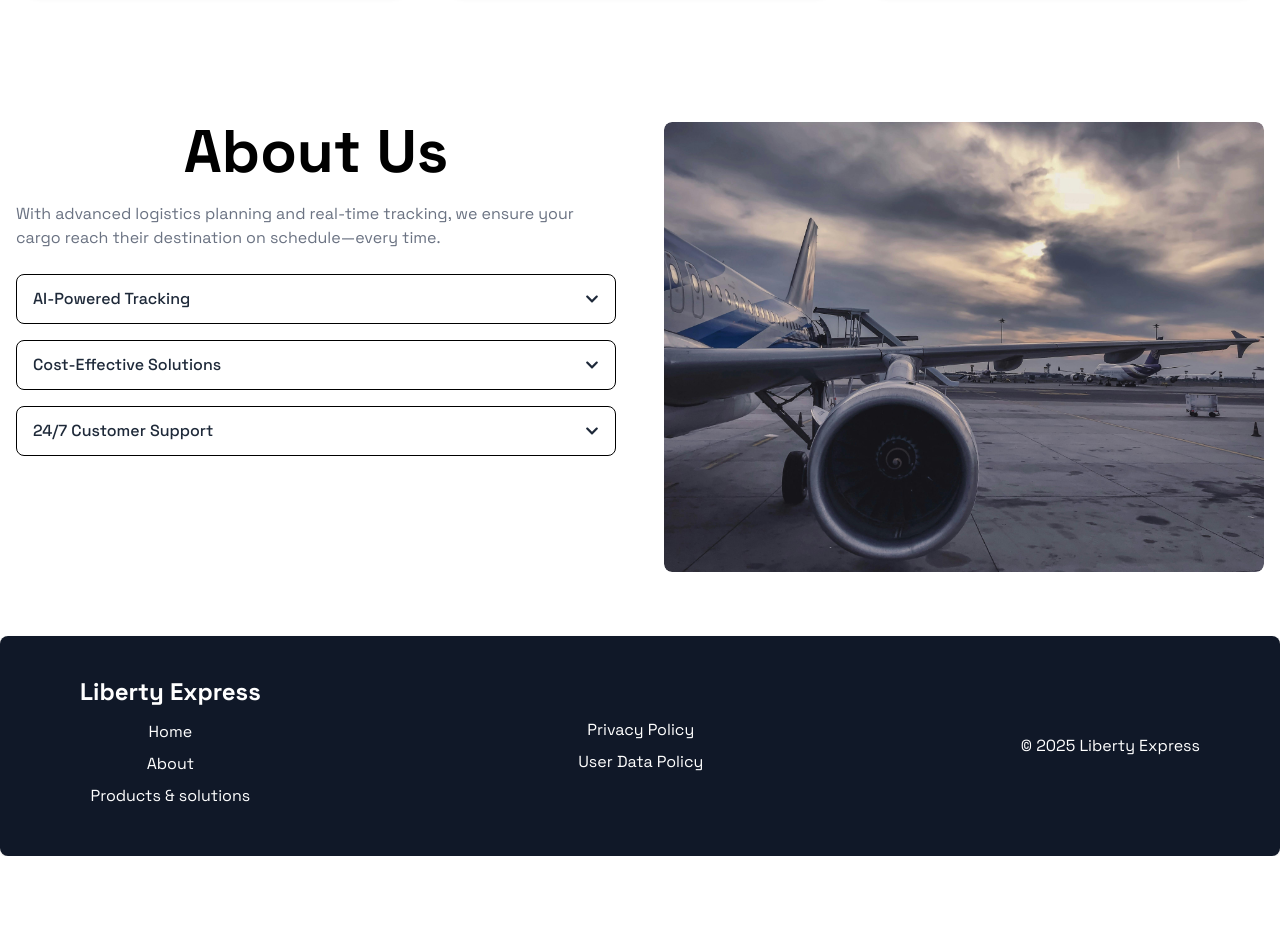
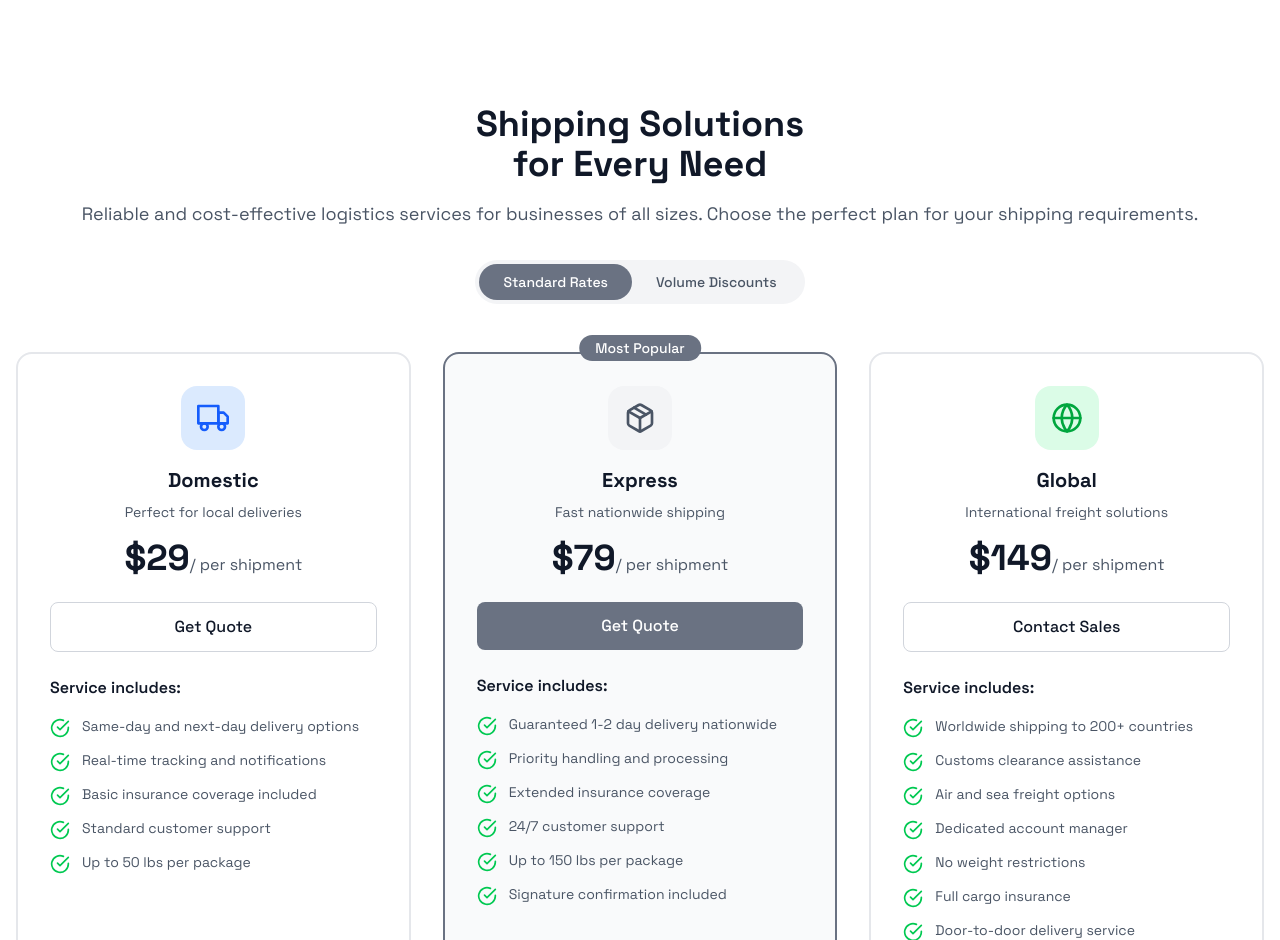
Before and after one commit to Nabothdaniel/liberty-express-logistics, a React (Vite) app: page / in a window 1280 px wide. Shown: the part 1860-2800 px from the top of the page. Before the commit the page ends 2716 px from the top, so only its background shows below. Built offline with nearby package versions, Linux system fonts and the light colour scheme.

Commit message:
login and signup completed

```diff
--- a/src/components/landingPage/About.jsx
+++ b/src/components/landingPage/About.jsx
@@ -28,20 +28,25 @@ export default function About() {
   };
 
   return (
-    <section className="py-16 bg-white">
-      <div className="max-w-7xl mx-auto px-4 grid md:grid-cols-2 gap-12 items-start">
+    <section className="py-20 bg-white">
+      <div className="max-w-7xl mx-auto px-4 grid md:grid-cols-2 gap-20 items-center">
         {/* Left: Accordion */}
-        <div>
-            <h1 className='text-4xl md:text-6xl text-center font-bold mb-5'>About Us</h1>
-          <p className="text-gray-500 mb-6 max-w-7xl">
-            With advanced logistics planning and real-time tracking, we ensure your cargo reach their destination on schedule—every time.
+        <div className="max-w-2xl">
+          <h2 className="text-4xl md:text-5xl font-bold text-gray-900 mb-6 leading-tight">
+            About <span className="text-blue-600">Liberty Express</span>
+          </h2>
+          <p className="text-lg text-gray-600 mb-8 leading-relaxed">
+            We specialize in seamless logistics solutions that ensure your shipments reach their destination safely, efficiently, and on time—every time.
           </p>
-          <div className="space-y-4">
+          <div className="space-y-5">
             {features.map((feature, index) => (
-              <div key={index} className="border rounded-lg ">
+              <div
+                key={index}
+                className="border border-gray-200 rounded-xl shadow-sm transition-all duration-300"
+              >
                 <button
                   onClick={() => toggle(index)}
-                  className="w-full flex cursor-pointer justify-between items-center px-4 py-3 text-left text-gray-800 font-medium focus:outline-none"
+                  className="w-full flex justify-between items-center px-5 py-4 text-left text-gray-800 font-semibold text-base focus:outline-none"
                 >
                   <span>{feature.title}</span>
                   {openIndex === index ? (
@@ -51,7 +56,7 @@ export default function About() {
                   )}
                 </button>
                 {openIndex === index && (
-                  <div className="px-4 pb-4 text-sm text-gray-600 cursor-pointer">
+                  <div className="px-5 pb-5 text-gray-600 text-sm leading-relaxed">
                     {feature.content}
                   </div>
                 )}
@@ -61,11 +66,11 @@ export default function About() {
         </div>
 
         {/* Right: Image */}
-        <div className="w-full rounded-lg overflow-hidden">
+        <div className="w-full h-[28rem] rounded-2xl overflow-hidden shadow-xl">
           <img
             src={Img}
-            alt="liberty express logo"
-            className="w-full h-auto object-cover rounded-lg shadow"
+            alt="Liberty Express operations"
+            className="w-full h-full object-cover"
           />
         </div>
       </div>
--- a/src/components/landingPage/Footer.jsx
+++ b/src/components/landingPage/Footer.jsx
@@ -1,26 +1,45 @@
-import React from 'react'
-
 const Footer = () => {
     return (
-    <div className='flex  rounded-tl-[3rem] shadow-sm md:rounded-lg flex-col md:flex-row md:items-center px-4 md:px-20 text-left md:text-center justify-between py-10 bg-gray-900 text-white gap-5 md:gap-0'>
+        <footer className="bg-gray-900 text-white px-6 md:px-20 py-12">
+            <div className="max-w-7xl mx-auto grid grid-cols-1 md:grid-cols-3 gap-8 md:gap-20">
+                {/* Brand and Navigation */}
                 <div>
-            <h1 className=' font-bold text-2xl md:mb-3'>Liberty Express</h1>
-            <ul className='my-5 md:my-0'>
-                <li className='mb-2 hover:text-blue-500'><a href="#" >Home</a></li>
-                <li className='mb-2 hover:text-blue-500'><a href="#">About</a></li>
-                <li className='mb-2 hover:text-blue-500'><a href="#">Products & solutions</a></li>
+                    <h1 className="text-2xl font-bold mb-4">Liberty Express</h1>
+                    <ul className="space-y-2">
+                        <li>
+                            <a href="#" className="hover:text-blue-400 transition-colors">Home</a>
+                        </li>
+                        <li>
+                            <a href="#" className="hover:text-blue-400 transition-colors">About</a>
+                        </li>
+                        <li>
+                            <a href="#" className="hover:text-blue-400 transition-colors">Products & Solutions</a>
+                        </li>
                     </ul>
                 </div>
 
-        <ul>
-            <li className='mb-2 hover:text-blue-500'><a href="#">Privacy Policy</a></li>
-            <li className='hover:text-blue-500'><a href="#">User Data Policy</a></li>
+                {/* Policies */}
+                <div>
+                    <h2 className="text-xl font-semibold mb-4">Legal</h2>
+                    <ul className="space-y-2">
+                        <li>
+                            <a href="#" className="hover:text-blue-400 transition-colors">Privacy Policy</a>
+                        </li>
+                        <li>
+                            <a href="#" className="hover:text-blue-400 transition-colors">User Data Policy</a>
+                        </li>
                     </ul>
-        <div>
-            <p className='cursor-pointer hover:text-blue-500'> &copy; {new Date().getFullYear()}  Liberty Express </p>
+                </div>
+
+                {/* Footer bottom section */}
+                <div className="flex flex-col justify-between">
+                    <p className="text-sm md:text-base text-gray-400 mt-6 md:mt-0">
+                        &copy; {new Date().getFullYear()} Liberty Express. All rights reserved.
+                    </p>
                 </div>
             </div>
-  )
-}
+        </footer>
+    );
+};
 
-export default Footer
+export default Footer;
--- /dev/null
+++ b/src/components/landingPage/Pricing.jsx
@@ -0,0 +1,148 @@
+
+import { FiTruck, FiPackage, FiGlobe, FiCheckCircle } from 'react-icons/fi';
+
+const Pricing = () => {
+  const plans = [
+    {
+      name: 'Domestic',
+      description: 'Perfect for local deliveries',
+      price: '$29',
+      period: '/ per shipment',
+      icon: FiTruck,
+      buttonText: 'Get Quote',
+      buttonStyle: 'bg-white text-gray-900 border border-gray-300 hover:bg-gray-50',
+      features: [
+        'Same-day and next-day delivery options',
+        'Real-time tracking and notifications',
+        'Basic insurance coverage included',
+        'Standard customer support',
+        'Up to 50 lbs per package'
+      ]
+    },
+    {
+      name: 'Express',
+      description: 'Fast nationwide shipping',
+      price: '$79',
+      period: '/ per shipment',
+      icon: FiPackage,
+      buttonText: 'Get Quote',
+      buttonStyle: 'bg-gray-500 text-white hover:bg-gray-600',
+      isPopular: true,
+      features: [
+        'Guaranteed 1-2 day delivery nationwide',
+        'Priority handling and processing',
+        'Extended insurance coverage',
+        '24/7 customer support',
+        'Up to 150 lbs per package',
+        'Signature confirmation included'
+      ]
+    },
+    {
+      name: 'Global',
+      description: 'International freight solutions',
+      price: '$149',
+      period: '/ per shipment',
+      icon: FiGlobe,
+      buttonText: 'Contact Sales',
+      buttonStyle: 'bg-white text-gray-900 border border-gray-300 hover:bg-gray-50',
+      features: [
+        'Worldwide shipping to 200+ countries',
+        'Customs clearance assistance',
+        'Air and sea freight options',
+        'Dedicated account manager',
+        'No weight restrictions',
+        'Full cargo insurance',
+        'Door-to-door delivery service'
+      ]
+    }
+  ];
+
+  return (
+    <section className="py-20 px-4">
+      <div className="">
+        <div className=" py-12 px-0 ">
+          <div className="text-center mb-12">
+            <h2 className="text-4xl font-bold text-gray-900 mb-4">
+              Shipping Solutions<br />
+              for Every Need
+            </h2>
+            <p className="text-gray-600 text-lg  mb-8">
+              Reliable and cost-effective logistics services for businesses of all sizes.
+              Choose the perfect plan for your shipping requirements.
+            </p>
+            <div className="inline-flex items-center bg-gray-100 rounded-full p-1">
+              <button className="px-6 py-2 bg-gray-500 text-white rounded-full text-sm font-medium">
+                Standard Rates
+              </button>
+              <button className="px-6 py-2 text-gray-600 rounded-full text-sm font-medium hover:bg-gray-50">
+                Volume Discounts
+              </button>
+            </div>
+          </div>
+
+          <div className="grid md:grid-cols-3 gap-8">
+            {plans.map((plan, index) => {
+              const IconComponent = plan.icon;
+              return (
+                <div key={index} className="relative">
+                  {plan.isPopular && (
+                    <div className="absolute -top-4 left-1/2 transform -translate-x-1/2">
+                      <span className="bg-gray-500 text-white px-4 py-1 rounded-full text-sm font-medium">
+                        Most Popular
+                      </span>
+                    </div>
+                  )}
+                  <div className={`p-8 rounded-2xl border-2 h-full flex flex-col ${
+                    plan.isPopular ? 'border-gray-500 bg-gray-50' : 'border-gray-200 bg-white'
+                  }`}>
+                    <div className="text-center mb-6">
+                      <div className={`w-16 h-16 mx-auto mb-4 rounded-2xl flex items-center justify-center ${
+                        index === 0 ? 'bg-blue-100' :
+                        index === 1 ? 'bg-gray-100' : 'bg-green-100'
+                      }`}>
+                        <IconComponent className={`w-8 h-8 ${
+                          index === 0 ? 'text-blue-600' :
+                          index === 1 ? 'text-gray-600' : 'text-green-600'
+                        }`} />
+                      </div>
+                      <h3 className="text-xl font-bold text-gray-900 mb-2">{plan.name}</h3>
+                      <p className="text-gray-600 text-sm mb-4">{plan.description}</p>
+                      <div className="mb-6">
+                        <span className="text-4xl font-bold text-gray-900">{plan.price}</span>
+                        <span className="text-gray-600">{plan.period}</span>
+                      </div>
+                      <button className={`w-full py-3 px-6 rounded-lg font-medium transition-colors ${plan.buttonStyle}`}>
+                        {plan.buttonText}
+                      </button>
+                    </div>
+
+                    <div className="flex-1">
+                      <h4 className="font-semibold text-gray-900 mb-4">Service includes:</h4>
+                      <ul className="space-y-3">
+                        {plan.features.map((feature, featureIndex) => (
+                          <li key={featureIndex} className="flex items-start space-x-3">
+                            <FiCheckCircle className="w-5 h-5 text-green-500 mt-0.5 flex-shrink-0" />
+                            <span className="text-gray-600 text-sm">{feature}</span>
+                          </li>
+                        ))}
+                      </ul>
+                    </div>
+                  </div>
+                </div>
+              );
+            })}
+          </div>
+
+          <div className="mt-12 text-center">
+            <p className="text-gray-600 mb-4">Need a custom solution for your business?</p>
+            <button className="bg-gray-900 text-white px-8 py-3 rounded-lg font-medium hover:bg-gray-800 transition-colors">
+              Contact Our Logistics Experts
+            </button>
+          </div>
+        </div>
+      </div>
+    </section>
+  );
+};
+
+export default Pricing;
--- a/src/pages/Landing.jsx
+++ b/src/pages/Landing.jsx
@@ -4,14 +4,16 @@ import Hero from "../components/landingPage/Hero";
 import About from "../components/landingPage/About";
 import Footer from "../components/landingPage/Footer";
 import Services from "../components/landingPage/Services";
+import Pricing from "../components/landingPage/Pricing";
 const Landing = () => {
   return (
     <div className=" mx-0 md:mx-auto py-0 ">
       <Header />
       <Hero />
+      <About />
       <Features />
+      <Pricing/>
       <Services />
-      <About />
       <Footer />
     </div>
   )
--- a/src/pages/Signup.jsx
+++ b/src/pages/Signup.jsx
@@ -4,6 +4,7 @@ import { motion, AnimatePresence } from 'framer-motion';
 import { FiArrowLeft, FiEye, FiEyeOff, FiUser, FiMail, FiPhone, FiLock, FiCheck, FiTruck, FiPackage, FiMapPin } from 'react-icons/fi';
 import { BsBuilding } from 'react-icons/bs';
 import { Link } from 'react-router-dom';
+import FormImg from '../assets/images/forms/form.jpg'
 
 
 
@@ -55,12 +56,12 @@ const Signup = () => {
   return (
     <div className="min-h-screen bg-gray-50 flex">
       {/* Left Hero Section */}
-      <div className="hidden lg:flex lg:w-1/2 bg-gradient-to-br from-blue-900 via-blue-800 to-blue-600 relative overflow-hidden">
+      <div className="hidden lg:flex lg:w-1/2 bg-gradient-to-br from-gray-900 via-gray-800 to-gray-600 relative overflow-hidden">
         <div className="absolute inset-0 bg-black/20" />
         <div
           className="absolute inset-0 bg-cover bg-center opacity-20"
           style={{
-            backgroundImage: `url('/lovable-uploads/45c4a90c-72e9-4b32-a9d4-2978ba1e6085.png')`
+     backgroundImage: `url(${FormImg})`
           }}
         />
 
@@ -77,7 +78,7 @@ const Signup = () => {
             className="bg-white/10 backdrop-blur-sm rounded-xl p-8 border border-white/20"
           >
             <h2 className="text-3xl font-bold mb-4">Streamline Your Logistics Today!</h2>
-            <p className="text-lg leading-relaxed text-blue-100">
+            <p className="text-lg leading-relaxed text-gray-100">
               Join thousands of businesses that trust LogiFlow for their shipping
               and logistics needs. Our platform makes it easy to manage your
               supply chain from start to finish.
@@ -110,15 +111,15 @@ const Signup = () => {
                 initial={{ opacity: 0 }}
                 animate={{ opacity: 1 }}
                 onClick={prevStep}
-                className="flex items-center gap-2 text-gray-600 hover:text-blue-600 transition-colors"
+                className="flex items-center gap-2 text-gray-600 cursor-pointer active:text-gray-600 hover:text-gray-600 transition-colors"
               >
                 <FiArrowLeft className="w-4 h-4" />
                 Back
               </motion.button>
             )}
             <div className="lg:hidden flex items-center gap-2">
-              <FiTruck className="w-6 h-6 text-blue-600" />
-              <h1 className="text-2xl font-bold text-blue-600">Liberty Express</h1>
+              <FiTruck className="w-6 h-6 text-gray-600" />
+              <h1 className="text-2xl font-bold text-gray-600">Liberty Express</h1>
             </div>
           </div>
 
@@ -184,7 +185,7 @@ const Signup = () => {
                         placeholder="e.g. ABC Logistics Inc."
                         value={formData.companyName}
                         onChange={(e) => handleInputChange('companyName', e.target.value)}
-                        className="w-full h-12 pl-10 pr-4 border border-gray-300 rounded-md focus:outline-none focus:ring-2 focus:ring-blue-500 focus:border-transparent"
+                        className="w-full h-12 pl-10 pr-4 border border-gray-300 rounded-md focus:outline-none focus:ring-2 focus:ring-gray-500 focus:border-transparent"
                       />
                     </div>
                   </div>
@@ -201,7 +202,7 @@ const Signup = () => {
                         placeholder="e.g. John Smith"
                         value={formData.contactPerson}
                         onChange={(e) => handleInputChange('contactPerson', e.target.value)}
-                        className="w-full h-12 pl-10 pr-4 border border-gray-300 rounded-md focus:outline-none focus:ring-2 focus:ring-blue-500 focus:border-transparent"
+                        className="w-full h-12 pl-10 pr-4 border border-gray-300 rounded-md focus:outline-none focus:ring-2 focus:ring-gray-500 focus:border-transparent"
                       />
                     </div>
                   </div>
@@ -218,7 +219,7 @@ const Signup = () => {
                         placeholder="e.g. john@abclogistics.com"
                         value={formData.email}
                         onChange={(e) => handleInputChange('email', e.target.value)}
-                        className="w-full h-12 pl-10 pr-4 border border-gray-300 rounded-md focus:outline-none focus:ring-2 focus:ring-blue-500 focus:border-transparent"
+                        className="w-full h-12 pl-10 pr-4 border border-gray-300 rounded-md focus:outline-none focus:ring-2 focus:ring-gray-500 focus:border-transparent"
                       />
                     </div>
                   </div>
@@ -235,7 +236,7 @@ const Signup = () => {
                         placeholder="+1 (555) 123-4567"
                         value={formData.phone}
                         onChange={(e) => handleInputChange('phone', e.target.value)}
-                        className="w-full h-12 pl-10 pr-4 border border-gray-300 rounded-md focus:outline-none focus:ring-2 focus:ring-blue-500 focus:border-transparent"
+                        className="w-full h-12 pl-10 pr-4 border border-gray-300 rounded-md focus:outline-none focus:ring-2 focus:ring-gray-500 focus:border-transparent"
                       />
                     </div>
                   </div>
@@ -252,7 +253,7 @@ const Signup = () => {
                         placeholder="Create a secure password"
                         value={formData.password}
                         onChange={(e) => handleInputChange('password', e.target.value)}
-                        className="w-full h-12 pl-10 pr-10 border border-gray-300 rounded-md focus:outline-none focus:ring-2 focus:ring-blue-500 focus:border-transparent"
+                        className="w-full h-12 pl-10 pr-10 border border-gray-300 rounded-md focus:outline-none focus:ring-2 focus:ring-gray-500 focus:border-transparent"
                       />
                       <button
                         type="button"
@@ -281,7 +282,7 @@ const Signup = () => {
                         placeholder="Confirm your password"
                         value={formData.confirmPassword}
                         onChange={(e) => handleInputChange('confirmPassword', e.target.value)}
-                        className="w-full h-12 pl-10 pr-10 border border-gray-300 rounded-md focus:outline-none focus:ring-2 focus:ring-blue-500 focus:border-transparent"
+                        className="w-full h-12 pl-10 pr-10 border border-gray-300 rounded-md focus:outline-none focus:ring-2 focus:ring-gray-500 focus:border-transparent"
                       />
                       <button
                         type="button"
@@ -305,7 +306,7 @@ const Signup = () => {
                         placeholder="Enter your complete business address"
                         value={formData.address}
                         onChange={(e) => handleInputChange('address', e.target.value)}
-                        className="w-full h-12 pl-10 pr-4 border border-gray-300 rounded-md focus:outline-none focus:ring-2 focus:ring-blue-500 focus:border-transparent"
+                        className="w-full h-12 pl-10 pr-4 border border-gray-300 rounded-md focus:outline-none focus:ring-2 focus:ring-gray-500 focus:border-transparent"
                       />
                     </div>
                   </div>
@@ -318,7 +319,7 @@ const Signup = () => {
                       id="businessType"
                       value={formData.businessType}
                       onChange={(e) => handleInputChange('businessType', e.target.value)}
-                      className="w-full h-12 px-4 border border-gray-300 rounded-md focus:outline-none focus:ring-2 focus:ring-blue-500 focus:border-transparent bg-white"
+                      className="w-full h-12 px-4 border border-gray-300 rounded-md focus:outline-none focus:ring-2 focus:ring-gray-500 focus:border-transparent bg-white"
                     >
                       <option value="">Select your business type</option>
                       <option value="manufacturer">Manufacturer</option>
@@ -337,7 +338,7 @@ const Signup = () => {
                       id="shipmentVolume"
                       value={formData.shipmentVolume}
                       onChange={(e) => handleInputChange('shipmentVolume', e.target.value)}
-                      className="w-full h-12 px-4 border border-gray-300 rounded-md focus:outline-none focus:ring-2 focus:ring-blue-500 focus:border-transparent bg-white"
+                      className="w-full h-12 px-4 border border-gray-300 rounded-md focus:outline-none focus:ring-2 focus:ring-gray-500 focus:border-transparent bg-white"
                     >
                       <option value="">Select shipment volume</option>
                       <option value="1-50">1-50 packages</option>
@@ -362,7 +363,7 @@ const Signup = () => {
                         id="serviceType"
                         value={formData.serviceType}
                         onChange={(e) => handleInputChange('serviceType', e.target.value)}
-                        className="w-full h-12 pl-10 pr-4 border border-gray-300 rounded-md focus:outline-none focus:ring-2 focus:ring-blue-500 focus:border-transparent bg-white"
+                        className="w-full h-12 pl-10 pr-4 border border-gray-300 rounded-md focus:outline-none focus:ring-2 focus:ring-gray-500 focus:border-transparent bg-white"
                       >
                         <option value="">Select service type</option>
                         <option value="domestic">Domestic Shipping</option>
@@ -384,16 +385,16 @@ const Signup = () => {
                       value={formData.specialRequirements}
                       onChange={(e) => handleInputChange('specialRequirements', e.target.value)}
                       rows={3}
-                      className="w-full px-4 py-3 border border-gray-300 rounded-md focus:outline-none focus:ring-2 focus:ring-blue-500 focus:border-transparent resize-none"
+                      className="w-full px-4 py-3 border border-gray-300 rounded-md focus:outline-none focus:ring-2 focus:ring-gray-500 focus:border-transparent resize-none"
                     />
                   </div>
 
-                  <div className="bg-blue-50 border border-blue-200 rounded-lg p-4">
-                    <div className="flex items-center gap-2 text-blue-800">
+                  <div className="bg-gray-50 border border-gray-200 rounded-lg p-4">
+                    <div className="flex items-center gap-2 text-gray-800">
                       <FiCheck className="w-4 h-4" />
                       <span className="text-sm font-medium">Ready to get started!</span>
                     </div>
-                    <p className="text-xs text-blue-600 mt-1">
+                    <p className="text-xs text-gray-600 mt-1">
                       Your logistics partner account will be created and you'll receive a welcome email with next steps.
                     </p>
                   </div>
@@ -406,7 +407,7 @@ const Signup = () => {
                   whileHover={{ scale: 1.02 }}
                   whileTap={{ scale: 0.98 }}
                   onClick={currentStep === 3 ? handleSubmit : nextStep}
-                  className="w-full h-12 bg-blue-600 hover:bg-blue-700 text-white font-medium rounded-md transition-colors flex items-center justify-center gap-2"
+                  className="w-full h-12 bg-gray-900 hover:bg-gray-700 cursor-pointer text-white font-medium rounded-md transition-colors flex items-center justify-center gap-2"
                 >
                   {currentStep === 3 ? (
                     <>
@@ -421,7 +422,7 @@ const Signup = () => {
                 {currentStep === 1 && (
                   <p className="text-center text-sm text-gray-600 mt-4">
                     Already have an account?{' '}
-                    <Link to="/login" className="text-blue-600 font-medium hover:underline">
+                    <Link to="/login" className="text-gray-600 font-medium hover:underline">
                       Sign In
                     </Link>
                   </p>
```
Also changed, not shown: src/components/landingPage/Header.jsx (+38 -27 lines). Lines whose indentation alone changed are shown as unchanged.
